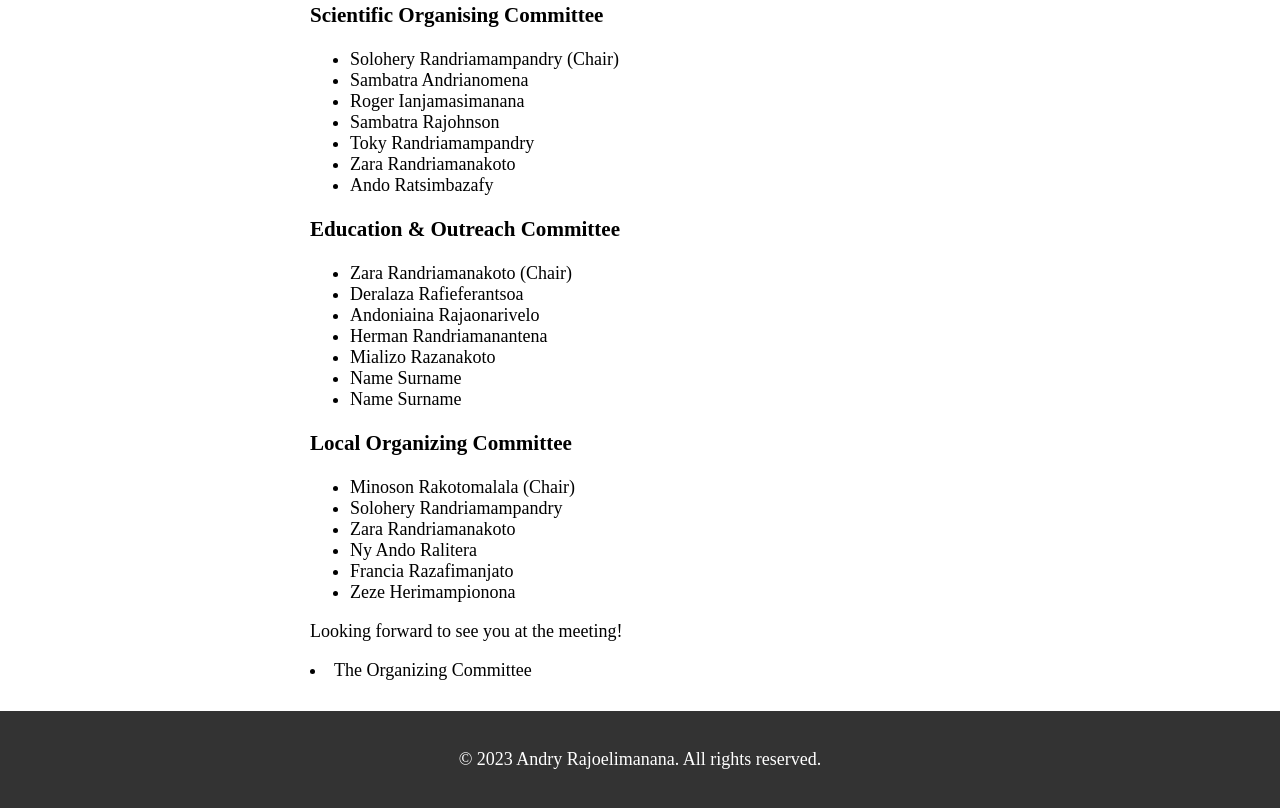
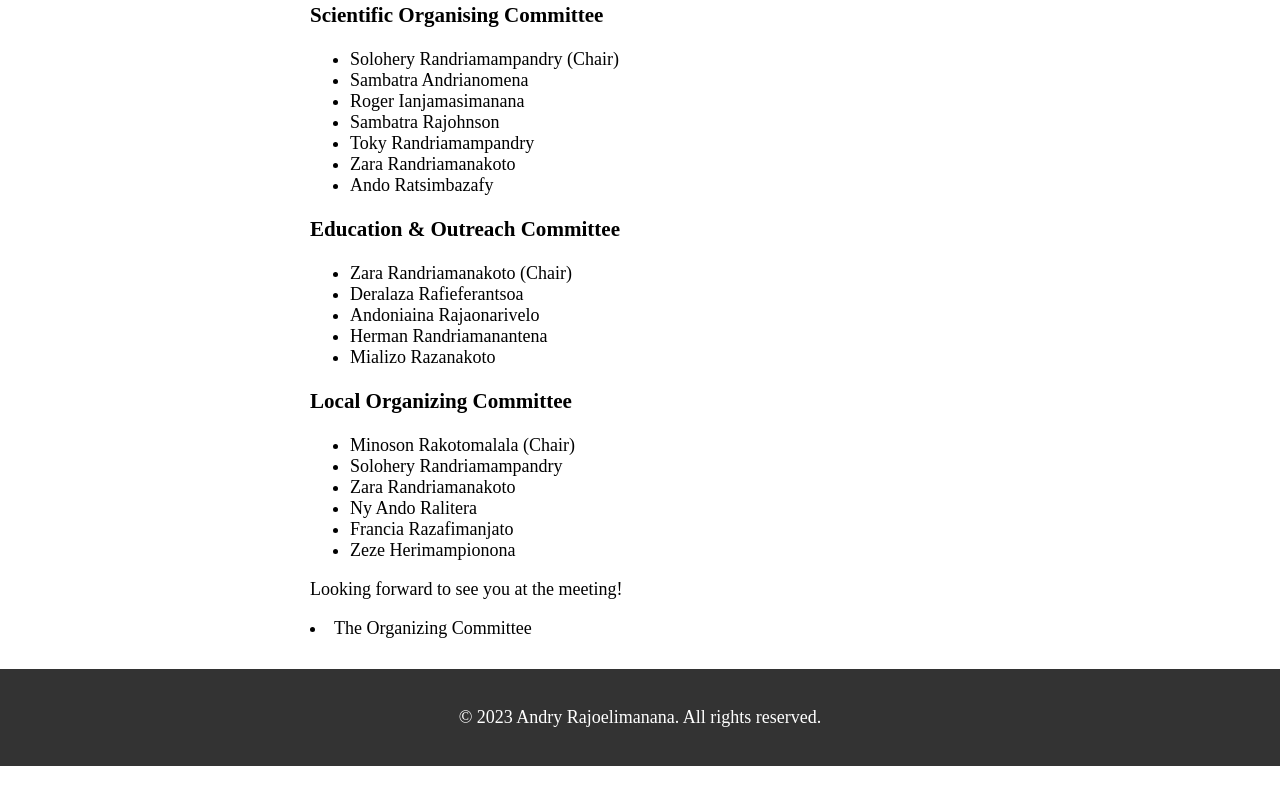
Before and after one commit to AstronomyMadagascar/depreciatedAstronomyMadagascar, a plain HTML site: page index.html in a window 1280 px wide. Shown: the part 1003-1811 px from the top of the page. After the commit the page ends 1769 px from the top, so only its background shows below. Drawn offline with Linux system fonts and the light colour scheme; a script that the page names is missing.

Commit message:
name surname fixed

```diff
--- a/index.html
+++ b/index.html
@@ -72,8 +72,6 @@
         <li>Andoniaina Rajaonarivelo</li>
         <li>Herman Randriamanantena</li>
         <li>Mializo Razanakoto</li>
-        <li>Name Surname</li>
-        <li>Name Surname</li>
       </ul>
       <h3>Local Organizing Committee</h3>
       <ul>
```
